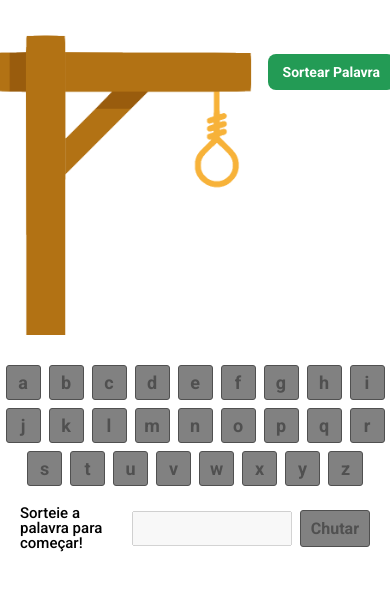
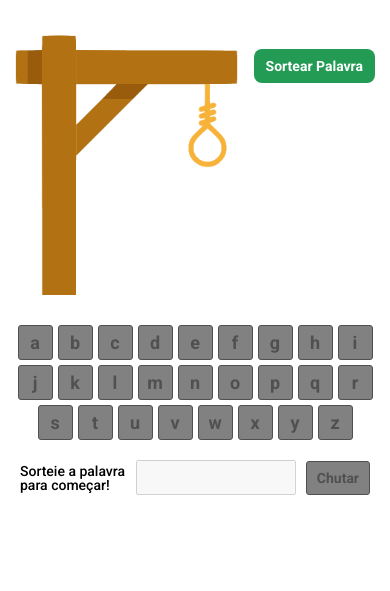
Before and after one commit to hignicao/hangman-game, a React app: page / in a window 390 px wide. Shown: the part 125-716 px from the top of the page. Built offline with nearby package versions, Linux system fonts and the light colour scheme.

Commit message:
7th commit (responsive fixed)

```diff
--- a/src/components/Game.js
+++ b/src/components/Game.js
@@ -38,8 +38,8 @@ const GameDiv = styled.div`
 	}
 
 	@media (max-width: 768px) {
-		width: 400px;
-		height: 300px;
+		width: 360px;
+		height: 260px;
 	}
 `;
 
@@ -61,11 +61,11 @@ const ButtonWordDiv = styled.div`
 	}
 
 	@media (max-width: 768px) {
-		padding-top: 19px;
+		padding-top: 14px;
 
 		button {
 			font-size: 14px;
-			padding: 10px 15px;
+			padding: 9px 12px;
 		}
 	}
 `;
--- a/src/css/style.css
+++ b/src/css/style.css
@@ -103,12 +103,12 @@ main h1 {
 	}
 
 	.word-letters {
-		font-size: 25px;
+		font-size: 22px;
 	}
 
 	.letters {
-		width: 400px;
-		gap: 8px;
+		width: 370px;
+		gap: 5px;
 	}
 
 	.letters .letter {
@@ -118,11 +118,16 @@ main h1 {
 	}
 
 	.guess {
-		gap: 8px;
+		gap: 10px;
 		margin: 20px;
 	}
 
 	.guess label {
-		font-size: 15px;
+		font-size: 14px;
+	}
+
+	.guess .guess-btn {
+		font-size: 14px;
+
 	}
 }
```
